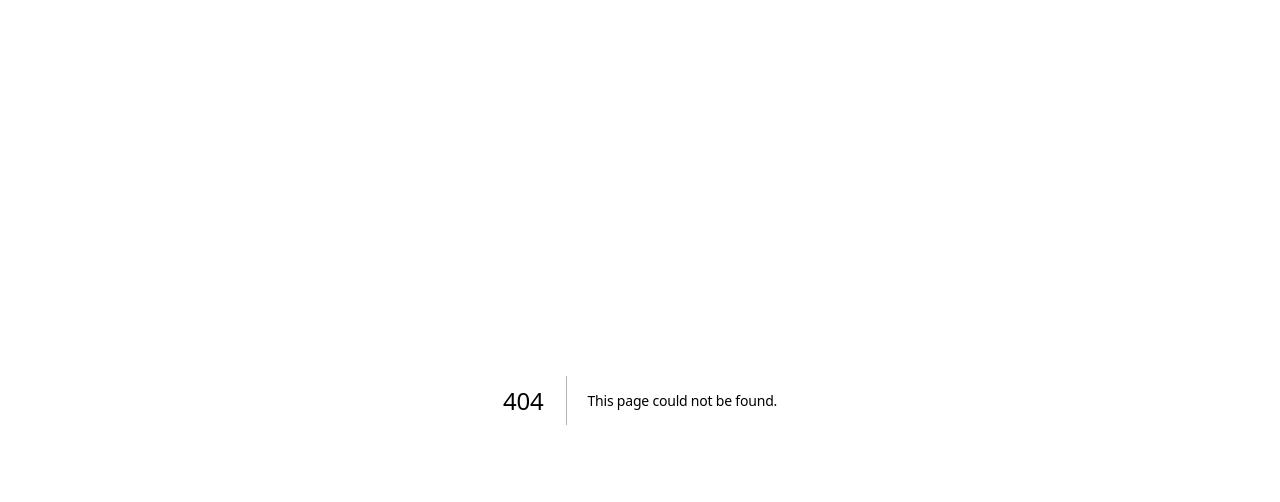
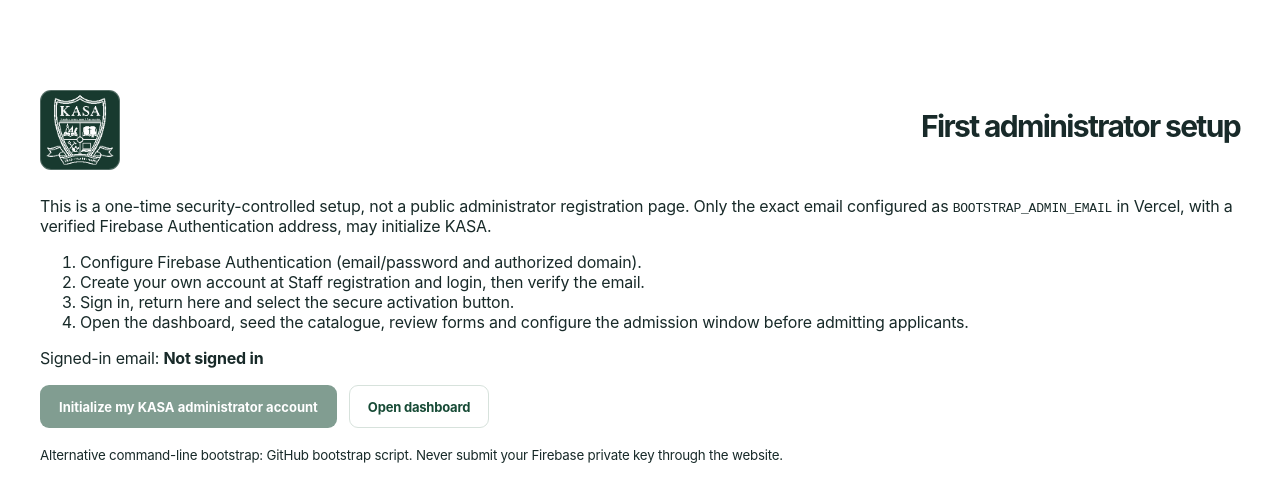
Before and after one commit to pamtechz/kasa, a Next.js app: page /bootstrap in a window 1280 px wide. Before the commit this address had no page. Shown: the top 502 px of the page. Built offline with nearby package versions, Linux system fonts and the light colour scheme; no server answers.

Commit message:
feat: safe first-admin bootstrap walkthrough and activation page

```diff
--- /dev/null
+++ b/src/app/bootstrap/page.tsx
@@ -0,0 +1,36 @@
+'use client';
+import {useEffect,useState} from 'react';
+import Link from 'next/link';
+import {onAuthStateChanged} from 'firebase/auth';
+import {auth,appCheckToken,firebaseConfigured} from '@/lib/firebase-client';
+import {BrandLogo} from '@/components/BrandLogo';
+export default function Bootstrap(){
+ const [email,setEmail]=useState(''),[busy,setBusy]=useState(false),[message,setMessage]=useState('');
+ useEffect(()=>{
+  if(!firebaseConfigured)return;
+  return onAuthStateChanged(auth,user=>setEmail(user?.email||''));
+ },[]);
+ async function activate(){
+  setBusy(true);setMessage('');
+  try{
+   const user=auth.currentUser;
+   if(!user)throw Error('Sign in using the nominated administrator account first.');
+   await user.reload();
+   if(!user.emailVerified)throw Error('Verify your Firebase Authentication email before proceeding.');
+   const token=await user.getIdToken(true);
+   const appCheck=await appCheckToken();
+   const r=await fetch('/api/bootstrap',{method:'POST',headers:{authorization:'Bearer '+token,...(appCheck?{'X-Firebase-AppCheck':appCheck}:{})}});
+   const body=await r.json();if(!r.ok)throw Error(body.error||'Bootstrap failed.');
+   setMessage('Administrator access initialized. Open the dashboard to configure KASA.');
+  }catch(e){setMessage(e instanceof Error?e.message:'Bootstrap failed.');}
+  finally{setBusy(false);}
+ }
+ return <div className="public-root"><main className="container section-pad"><div className="page-heading"><BrandLogo size={80}/><h1>First administrator setup</h1></div>
+ <p>This is a one-time security-controlled setup, not a public administrator registration page. Only the exact email configured as <code>BOOTSTRAP_ADMIN_EMAIL</code> in Vercel, with a verified Firebase Authentication address, may initialize KASA.</p>
+ <ol><li>Configure Firebase Authentication (email/password and authorized domain).</li><li>Create your own account at <Link href="/login">Staff registration and login</Link>, then verify the email.</li><li>Sign in, return here and select the secure activation button.</li><li>Open the dashboard, seed the catalogue, review forms and configure the admission window before admitting applicants.</li></ol>
+ <p>Signed-in email: <strong>{email||'Not signed in'}</strong></p>
+ <div className="inline-form"><button className="btn btn-primary" disabled={busy||!email} onClick={()=>void activate()}>{busy?'Verifying…':'Initialize my KASA administrator account'}</button><Link className="btn btn-outline" href="/dashboard">Open dashboard</Link></div>
+ {message&&<p role="status" className="notice">{message}</p>}
+ <p><small>Alternative command-line bootstrap: <a href="https://github.com/pamtechz/kasa/blob/main/scripts/bootstrap-admin.mjs" target="_blank" rel="noreferrer">GitHub bootstrap script</a>. Never submit your Firebase private key through the website.</small></p>
+ </main></div>;
+}
```
